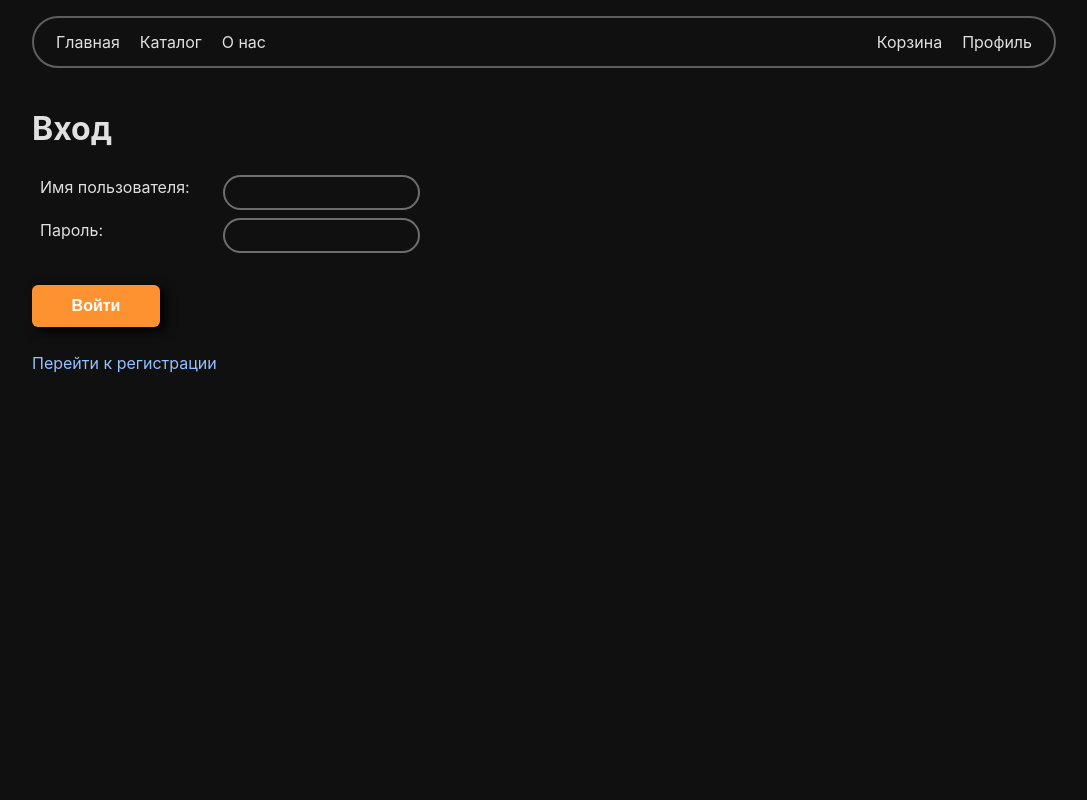
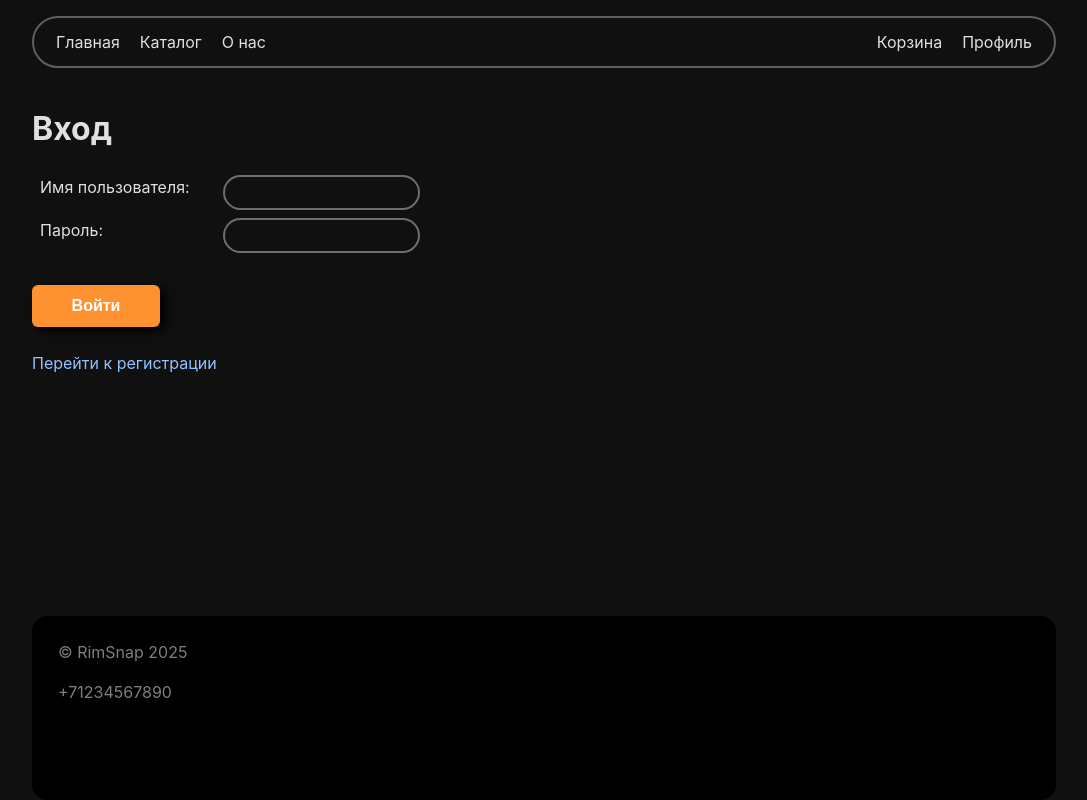
Before and after one commit to Jeyw1n/rimsnap, a React (Vite) app in the folder frontend/: page /auth in a window 1280 px wide. Shown: the whole page, without its empty margins (96-1183 px from the left). Built offline with nearby package versions, Linux system fonts and the light colour scheme; a web font is replaced by a local one.

Commit message:
Add footer

```diff
--- a/frontend/src/pages/Authentication.jsx
+++ b/frontend/src/pages/Authentication.jsx
@@ -1,4 +1,5 @@
 import Auth from "../components/Auth/Auth";
+import Footer from "../components/Footer/Footer";
 import Header from "../components/Header/Header";
 
 const Authentication = () => {
@@ -6,6 +7,7 @@ const Authentication = () => {
         <>
             <Header />
             <Auth />
+            <Footer />
         </>
     );
 }
--- a/frontend/src/pages/Catalog.jsx
+++ b/frontend/src/pages/Catalog.jsx
@@ -2,12 +2,14 @@ import React from "react";
 
 import Header from "../components/Header/Header";
 import Products from "../components/Shop/Products";
+import Footer from "../components/Footer/Footer";
 
 const Catalog = () => {
     return (
         <>
             <Header currentPage={"catalog"} />
             <Products />
+            <Footer />
         </>
 
     );
--- a/frontend/src/pages/ProfilePage.jsx
+++ b/frontend/src/pages/ProfilePage.jsx
@@ -2,12 +2,14 @@ import React from "react";
 
 import Header from "../components/Header/Header";
 import Profile from "../components/Profile/Profile";
+import Footer from "../components/Footer/Footer";
 
 const ProfilePage = () => {
     return (
         <>
             <Header currentPage={"profile"} />
             <Profile />
+            <Footer />
         </>
 
     );
```
